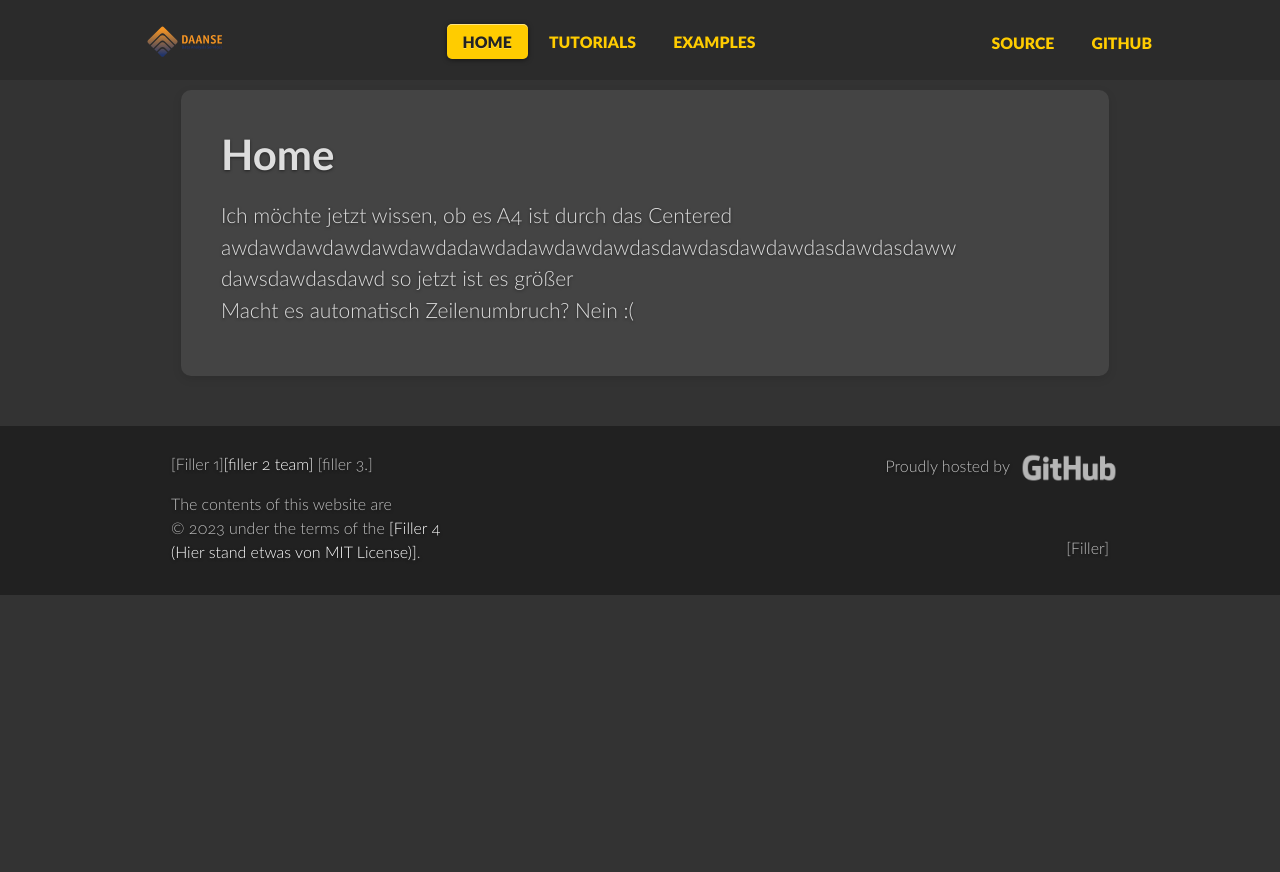
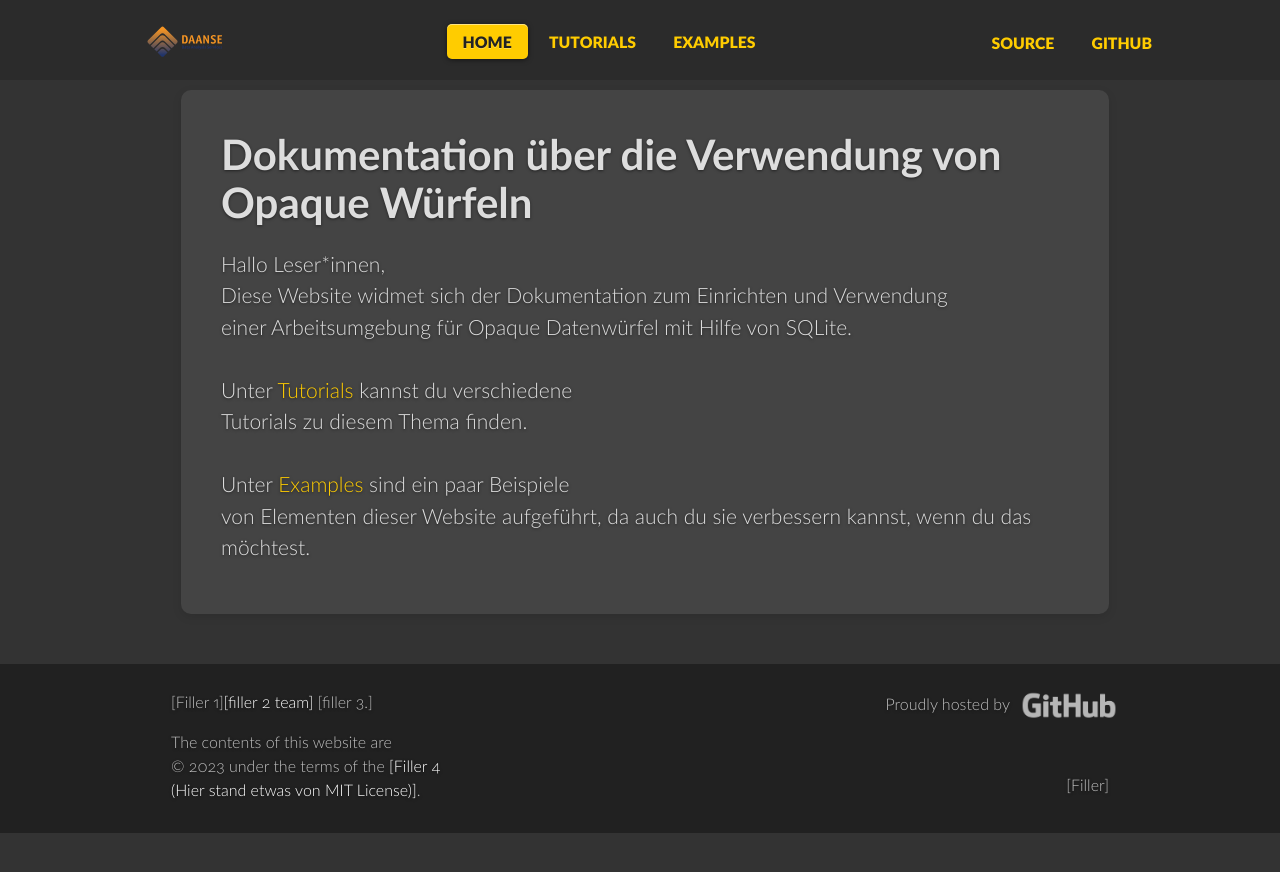
Before and after one commit to EcksteinD/EcksteinD.github.io, a Jekyll site: the page built from index.md, in a window 1280 px wide. Shown: the top 872 px of the page. Built offline with Jekyll 4.4.1, drawn with Linux system fonts in a browser that asks for light colours; comment, search, counter and statistics services are not loaded.

Commit message:
final touches

```diff
--- a/index.md
+++ b/index.md
@@ -1,9 +1,13 @@
 ---
-title: Home
+title: Dokumentation über die Verwendung von Opaque Würfeln
 layout: page
 ---
-
-Ich möchte jetzt wissen, ob es A4 ist durch das Centered\
-awdawdawdawdawdawdadawdadawdawdawdasdawdasdawdawdasdawdasdaww\
-dawsdawdasdawd so jetzt ist es größer\
-Macht es automatisch Zeilenumbruch? Nein :(
+Hallo Leser\*innen,\
+Diese Website widmet sich der Dokumentation zum Einrichten und Verwendung\
+einer Arbeitsumgebung für Opaque Datenwürfel mit Hilfe von SQLite.\
+\
+Unter [Tutorials](https://ecksteind.github.io/docs/) kannst du verschiedene\
+Tutorials zu diesem Thema finden.\
+\
+Unter [Examples](https://ecksteind.github.io/examples/) sind ein paar Beispiele\
+von Elementen dieser Website aufgeführt, da auch du sie verbessern kannst, wenn du das möchtest.
```
